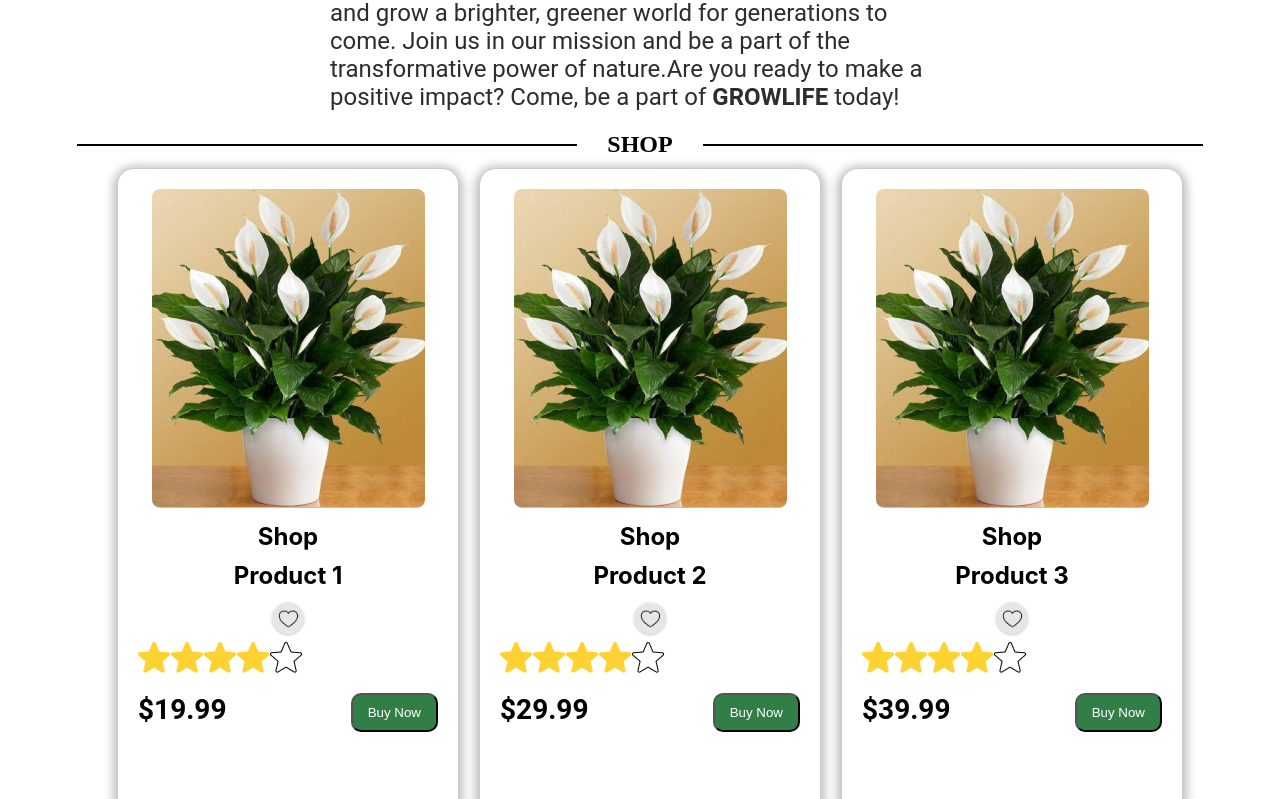
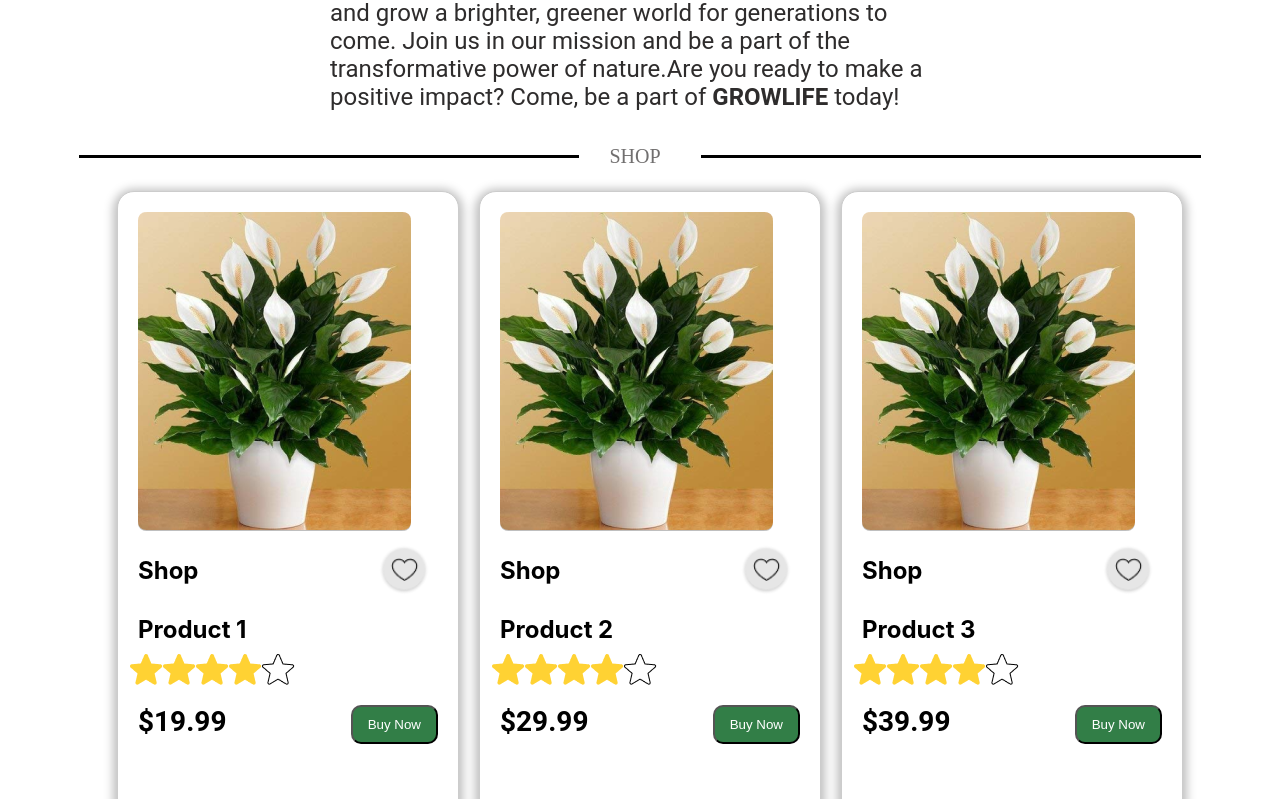
Before and after one commit to Udaykalse/GROWLife, a React (Create React App) app: page / in a window 1280 px wide. Shown: the part 3201-4000 px from the top of the page. Built offline with nearby package versions, Linux system fonts and the light colour scheme.

Commit message:
Initial commit

```diff
--- a/src/component/Footer/footer.module.css
+++ b/src/component/Footer/footer.module.css
@@ -19,7 +19,7 @@
   align-items: center;
   justify-content: center;
   width: 100%;
-  padding-bottom: 20px;
+  /* padding-bottom: 20px; */
 }
 
 .Footercontext {
@@ -35,7 +35,8 @@
   display: flex;
   flex-direction: row;
   align-items: center;
-  justify-content: center;
+  /* justify-content: center; */
+  justify-content: flex-start;
   margin-top: -5%;
   gap: 10px;
 }
--- a/src/component/Shop/Shop.js
+++ b/src/component/Shop/Shop.js
@@ -51,13 +51,15 @@ const Shop = () => {
                 alt={product.name}
                 className={style.productimage}
               />
+              <div className={style.ShopTitle}>
               <h2 className={style.productname + " " + style.title}>
                 {product.title}
+                <img src={like} alt="like" className={style.like} />
               </h2>
+              </div>
 
-              <div className={style.maindiv}>
+              <div className={style.Shopproductname}>
                 <h3 className={style.productname}>{product.name}</h3>
-                <img src={like} alt="like" className={style["like-image"]} />
               </div>
 
               <div className={style.rating}>
--- a/src/component/Shop/Shop.module.css
+++ b/src/component/Shop/Shop.module.css
@@ -1,4 +1,4 @@
-/* Shop.module.css */
+
 
 .shopcontainer {
   display: flex;
@@ -8,8 +8,40 @@
   flex-direction: column;
   margin-right: 50%;
   margin-bottom: 10px;
-  /* margin-top: 40px; */
+
 }
+
+.ShopTitle {
+  display: flex;
+  justify-content: space-between;
+  align-items: center;
+}
+
+.productname {
+  margin: 0; }
+
+.title {
+  display: flex;
+  align-items: center;
+}
+
+.like {
+  width: 50px;
+  height: auto;
+  margin-left: 180px;
+}
+
+.Shopproductname {
+  display: flex;
+  align-items: center;
+}
+
+.productname {
+  margin: 0;
+}
+
+
+
 
 .mainAbout {
   display: flex;
@@ -17,10 +49,15 @@
 }
 
 .mainHeading {
-  margin: 0;
+  margin-right: 10px;
   padding: 0 30px;
-  font-size: 24px;
-  width: max-content;
+
+  color: #716f6f;
+  font-family: Poppins;
+  font-size: 20px;
+  font-style: normal;
+  font-weight: 400;
+  line-height: normal;
 }
 
 .rightline,
@@ -48,8 +85,11 @@
 
 .rating {
   display: flex;
-  align-items: start;
-  width: 100%;
+  align-items: center;
+  justify-content: center;
+  flex-direction: row;
+  text-align: start;
+  width: 50%;
   height: 30.688px;
   flex-shrink: 0;
   margin: 0 0 20px 0;
@@ -58,11 +98,10 @@
 .productcard {
   border: 1px solid #ccc;
   border-radius: 5px;
-  text-align: center;
   padding: 20px;
   width: 300px;
   border-radius: 17px;
-  background: #FFF;
+  background: #fff;
   box-shadow: 0px 2px 10px 4px rgba(0, 0, 0, 0.25);
   height: 607px;
 }
@@ -77,7 +116,9 @@
   margin: 10px 0;
 }
 
-.like-image {
+.likeimage {
+  display:flex;
+
   width: 38px;
   height: 38px;
   flex-shrink: 0;
@@ -111,7 +152,7 @@
 
 .bottom {
   text-align: center;
-  margin: 20px 0;
+  /* margin: 20px 0; */
 }
 
 .viewAll {
@@ -119,4 +160,11 @@
   color: #333;
 }
 
-/* Additional styles for other elements can be added here as needed */
+.Shopmaindiv{
+  display: flex;
+  align-items: center;
+  justify-content: center;
+  flex-wrap: wrap;
+  flex-direction: column;
+  text-align: start;
+}
```
